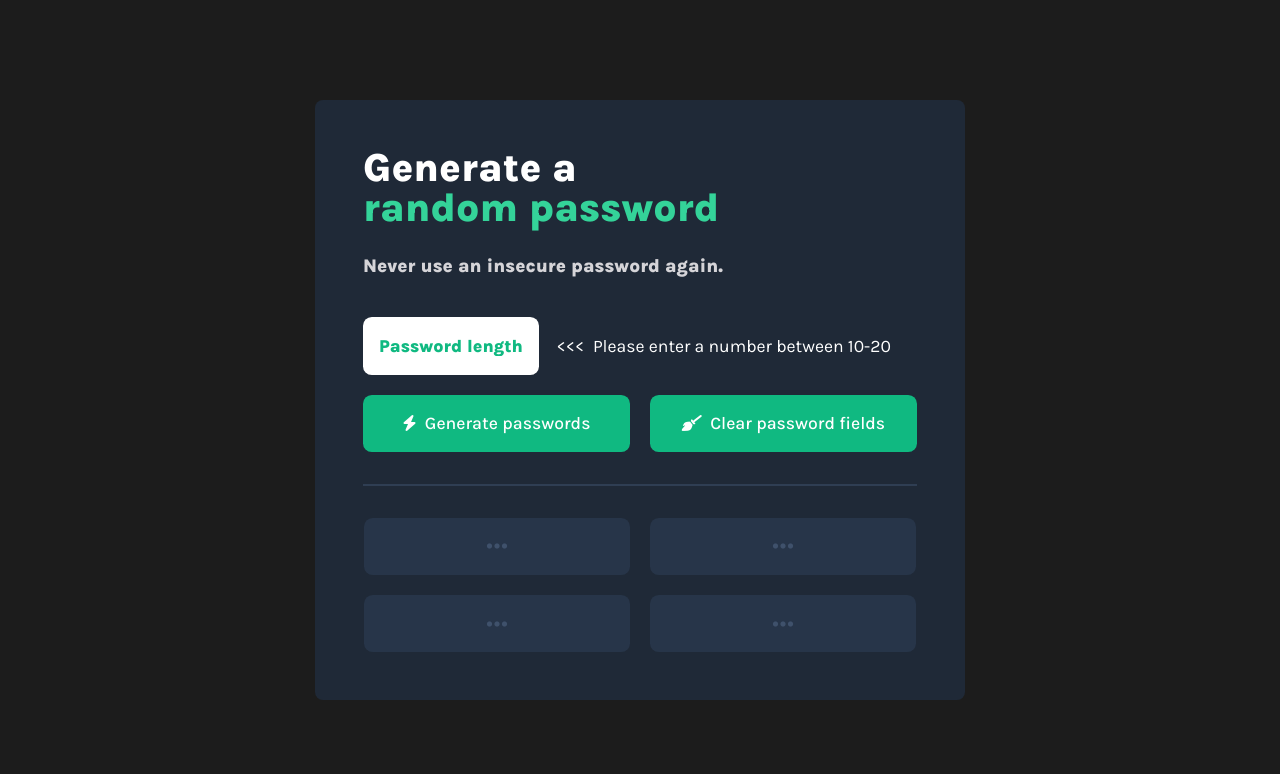
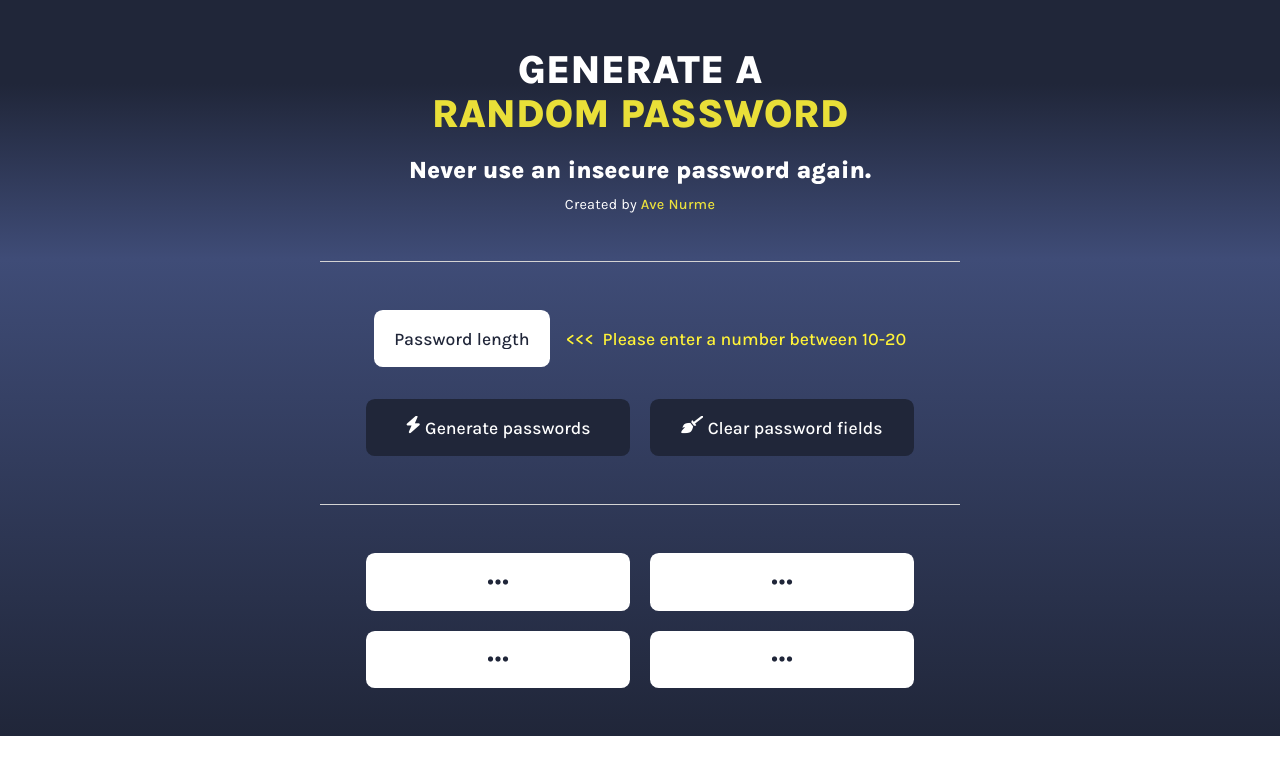
Before and after one commit to nurme-ave/random-password-generator, a plain HTML site: page index.html in a window 1280 px wide. Drawn offline with Linux system fonts and the light colour scheme.

Commit message:
redesigned the page 100%

```diff
--- a/index.html
+++ b/index.html
@@ -11,21 +11,24 @@
       rel="stylesheet"/>
     <link rel="stylesheet" href="https://cdnjs.cloudflare.com/ajax/libs/font-awesome/6.1.1/css/all.min.css" integrity="sha512-KfkfwYDsLkIlwQp6LFnl8zNdLGxu9YAA1QvwINks4PhcElQSvqcyVLLD9aMhXd13uQjoXtEKNosOWaZqXgel0g==" crossorigin="anonymous" referrerpolicy="no-referrer" />
     <link rel="stylesheet" href="style.css"/>
-    <title>Scrimba Solo Project - Random Password Generator</title>
+    <title>Random Password Generator</title>
   </head>
   <body>
     <main class="main-container">
-      <section class="card-container">
+      <section class="section-container">
 
-        <h2 class="card-heading">Generate a
-          <span class="card-heading-accent">random password</span>
-        </h2>
-        <h3 class="card-heading-supporting-text">
+        <div class="intro">
+          <h1 class="main-heading">Generate a
+            <span class="accent-text">random password</span>
+          </h1>
+          <p class="supporting-text">
             Never use an insecure password again.
-        </h3>
+          </p>
+          <p class="intro-footer">Created by <a href="https://www.avenurme.dev/" target="_blank">Ave Nurme</a></p>
+        </div>
 
-        <hr class="line top-line"/>
-
+        <div class="content">
+          <div class="password-generator">
             <div class="form-field">
               <form class="form" title="Number between 10-20">
                 <label for="user-input"></label>
@@ -44,15 +47,17 @@
               </button>
             </div>
 
-        <hr class="line"/>
-
-        <div class="password-boxes"></div>
-
+            <div class="password-boxes">
               <div class="notification-text">Copied!</div>
+            </div>
+          </div>
+        </div>
 
       </section>
     </main>
 
-    <script src="index.js"></script>
+    <script src="scripts/index.js" type="module"></script>
+    <script src="scripts/passwords.js" type="module"></script>
+    <script src="scripts/clipboard.js" type="module"></script>
   </body>
 </html>
--- a/index.js
+++ /dev/null
@@ -1,94 +0,0 @@
-const passwordBoxesMainEl = document.querySelector('.password-boxes');
-const userInput = document.getElementById('user-input');
-const instructionsText = document.querySelector('.instructions-text');
-const notificationText = document.querySelector('.notification-text');
-
-// Create a string starting from index 33 in the ASCII code
-const chars = String.fromCharCode(...Array(123).keys()).slice(33);
-
-// Create password boxes dynamically
-const numberOfPwrdBoxes = 4;
-for (let i = 0; i < numberOfPwrdBoxes; i++) {
-  let button = document.createElement('button');
-  button.classList.add('box');
-  button.innerHTML = `<i class="fa-solid fa-ellipsis three-dots-icon"></i>`;
-  passwordBoxesMainEl.appendChild(button);
-}
-
-const allPasswordBoxes = document.querySelectorAll('.box');
-
-// Event listeners
-document.querySelector('.generate-pwrd-button').addEventListener('click', displayPasswords);
-document.querySelector('.clear-all-fields-button').addEventListener('click', clearFields);
-passwordBoxesMainEl.addEventListener('click', copyToClipboard);
-
-document.querySelector('.form').addEventListener('submit', (e) => {
-  e.preventDefault();
-});
-
-userInput.addEventListener('click', () => {
-  if (instructionsText.style.color === 'red') {
-    instructionsText.style.color = 'white';
-  }
-});
-
-function displayPasswords() {
-  const lengthOfPassword = +userInput.value;
-  const isValidated =
-    userInput.value >= 10 && userInput.value <= 20 ? true : false;
-
-  if (isValidated) {
-    const randomPasswords = generatePasswords(lengthOfPassword);
-    fillPasswordBoxes(randomPasswords);
-  } else {
-    instructionsText.style.color = 'red';
-  }
-}
-
-function generatePasswords(userPasswordLength) {
-  let password = '';
-  let arrayOfPasswords = [];
-
-  for (let i = 0; i < userPasswordLength * numberOfPwrdBoxes; i++) {
-    password += chars.charAt(Math.floor(Math.random() * chars.length));
-    if (password.length === userPasswordLength) {
-      arrayOfPasswords.push(password);
-      password = '';
-    }
-  }
-  return arrayOfPasswords;
-}
-
-function fillPasswordBoxes(generatedPasswords) {
-  for (let i = 0; i < allPasswordBoxes.length; i++) {
-    allPasswordBoxes[i].textContent = generatedPasswords[i];
-  }
-}
-
-function copyToClipboard(e) {
-  if (e.target.tagName === 'BUTTON') {
-    const textToCopy = e.target.textContent;
-    navigator.clipboard
-      .writeText(textToCopy)
-      .then(() => {
-        notifyUser();
-      })
-      .catch((err) => {
-        alert(err);
-      });
-  }
-}
-
-function notifyUser() {
-  notificationText.classList.add('copied');
-  setTimeout(() => {
-    notificationText.classList.remove('copied');
-  }, 1000);
-}
-
-function clearFields() {
-  allPasswordBoxes.forEach((item) => {
-    item.innerHTML = '<i class="fa-solid fa-ellipsis three-dots-icon"></i>';
-  });
-  userInput.value = '';
-}
--- /dev/null
+++ b/scripts/index.js
@@ -0,0 +1,31 @@
+const passwordBoxesMainEl = document.querySelector('.password-boxes');
+const userInput = document.getElementById('user-input');
+const instructionsText = document.querySelector('.instructions-text');
+
+document.querySelector('.clear-all-fields-button').addEventListener('click', clearFields);
+
+// Create password boxes dynamically
+const numberOfPwrdBoxes = 4;
+for (let i = 0; i < numberOfPwrdBoxes; i++) {
+  let button = document.createElement('button');
+  button.classList.add('box');
+  button.innerHTML = `<i class="fa-solid fa-ellipsis three-dots-icon"></i>`;
+  passwordBoxesMainEl.appendChild(button);
+}
+
+const allPasswordBoxes = document.querySelectorAll('.box');
+
+userInput.addEventListener('click', () => {
+  if (instructionsText.style.color === 'red') {
+    instructionsText.style.color = '#fff338';
+  }
+});
+
+function clearFields() {
+  allPasswordBoxes.forEach((item) => {
+    item.innerHTML = '<i class="fa-solid fa-ellipsis three-dots-icon"></i>';
+  });
+  userInput.value = '';
+}
+
+export { passwordBoxesMainEl, userInput, instructionsText, numberOfPwrdBoxes, allPasswordBoxes };
--- a/style.css
+++ b/style.css
@@ -1,81 +1,122 @@
-/* General Styling */
+:root {
+  --white: #fff;
+  --yellow: #fff338;
+  --midnight-express: rgb(32, 38, 57);
+  --main-background: linear-gradient(to bottom, rgba(32, 38, 57, 1) 11.4%, rgba(63, 76, 119, 1) 35.2%, rgba(32, 38, 57, 1) 100%);
+}
+
 * {
   margin: 0;
   padding: 0;
   box-sizing: border-box;
   font-family: 'Karla', sans-serif;
+  overflow-x: hidden;
 }
 
 .main-container {
+  background: var(--main-background);
+}
+
+.section-container {
   display: flex;
+  flex-direction: column;
   justify-content: center;
   align-items: center;
   width: 100vw;
-  height: 100vh;
-  background-color: #1c1c1c;
+  height: 100%;
+  max-width: 1440px;
+  margin: 0 auto;
+  background: var(--main-background);
 }
 
-.card-container {
-  position: relative;
+.intro {
   display: flex;
   flex-direction: column;
   justify-content: center;
-  width: 650px;
-  height: 600px;
-  padding: 3em;
-  border-radius: 0.5em;
-  background-color: #1f2937;
+  align-items: center;
+  width: 90vw;
+  padding: 3em 2em;
+  border-bottom: 1px solid lightgray;
 }
 
-.card-heading {
-  width: 100%;
-  color: #fff;
+.main-heading {
   font-size: 2.5rem;
   font-weight: 800;
-  line-height: 40px;
+  line-height: 1.1;
+  text-align: center;
+  text-transform: uppercase;
+  color: var(--white);
 }
 
-.card-heading-accent {
+.accent-text {
   display: block;
-  color: #34d399;
-  padding-bottom: 0.6em;
-  font-size: 2.5rem;
-  font-weight: 800;
+  margin-bottom: .5em;
+  text-align: center;
+  overflow: hidden;
+  color: var(--yellow);
+  opacity: .9;
 }
 
-.card-heading-supporting-text {
-  color: #d5d4d8;
-  padding-bottom: 2em;
-  line-height: 28px;
+.supporting-text {
+  margin-bottom: .5em;
+  font-size: 1.5rem;
+  font-weight: 600;
+  text-align: center;
+  color: var(--white);
 }
 
-.line {
-  border: 1px solid #2f3e53;
-  margin: 2em 0;
+.intro-footer {
+  font-size: .9rem;
+  letter-spacing: 0.02em;
+  color: var(--white);
 }
 
-.top-line {
-  display: none;
+.intro-footer a {
+  font-weight: 500;
+  text-decoration: none;
+  color: var(--yellow);
+  opacity: .9;
+  cursor: pointer;
+}
+
+.content {
+  display: flex;
+  flex-direction: column;
+  justify-content: center;
+  align-items: center;
+  width: 100vw;
+}
+
+.password-generator {
+  display: flex;
+  flex-direction: column;
+  justify-content: center;
+  align-items: center;
+  width: 90vw;
 }
 
 .form-field {
   display: flex;
+  flex-direction: column-reverse;
+  justify-content: center;
+  align-items: center;
   width: 100%;
-  margin-bottom: 1.25em;
+  padding: 3em 0;
+  gap: 1em;
 }
 
 .form input {
   width: 10em;
   height: 3.25em;
   padding: 0.75em;
-  font-weight: 700;
+  font-weight: 500;
   font-size: 1.1rem;
   text-align: center;
   border: none;
   border-radius: 0.5em;
-  color: #10b981;
-  background-color: #fff;
-  outline: #fff;
+  color: var(--midnight-express);
+  background-color: var(--white);
+  outline: var(--white);
   cursor: text;
 }
 
@@ -84,7 +125,7 @@
 }
 
 ::placeholder {
-  color: #10b981;
+  color: var(--midnight-express);
 }
 
 /*
@@ -101,30 +142,44 @@
   -moz-appearance: textfield;
 }
 
-.chevron-down {
+.three-arrows {
   display: none;
 }
 
 .instructions-text {
   font-size: 1.1rem;
-  color: #fff;
-  margin: auto 1em;
+  font-weight: 500;
+  color: var(--yellow);
 }
 
-.three-arrows {
-  margin-right: .25em;
+.chevron-down {
+  display: block;
+  color: var(--white);
 }
 
-.button-group {
+.button-group,
+.password-boxes {
   display: flex;
-  justify-content: space-between;
+  flex-direction: column;
+  justify-content: center;
+  align-items: center;
   width: 100%;
   gap: 1.25em;
 }
 
+.password-boxes {
+  position: relative;
+  padding: 3em 0;
+}
+
+.button-group {
+  padding-bottom: 3em;
+  border-bottom: 1px solid lightgray;
+}
+
 .generate-pwrd-button,
 .clear-all-fields-button {
-  flex: 1;
+  width: 15em;
   height: 3.25em;
   padding: 0.75em;
   font-size: 1.1rem;
@@ -132,76 +187,60 @@
   line-height: 24px;
   border: none;
   border-radius: 0.5em;
-  color: #fff;
-  background-color: #10b981;
+  color: var(--white);
+  background-color: var(--midnight-express);
   cursor: pointer;
 }
 
 .generate-pwrd-button:hover,
 .clear-all-fields-button:hover {
-  color: #000;
-  font-weight: 500;
-}
-
-.button-group-icon {
-  font-size: 1rem;
-  margin-right: 0.25em;
-}
-
-.password-boxes {
-  display: flex;
-  flex-wrap: wrap;
-  justify-content: center;
-  align-items: center;
-  width: 100%;
-  gap: 1.25em;
-}
-
-.password-boxes > * {
-  flex-basis: 48%;
+  color: var(--midnight-express);
+  background-color: var(--yellow);
+  opacity: .9;
+  outline: 0;
 }
 
 .box {
   display: flex;
   justify-content: center;
   align-items: center;
+  width: 15em;
   height: 3.25em;
   padding: 0.75em;
   font-size: 1.1rem;
+  font-weight: 500;
   border: none;
   border-radius: 0.5em;
-  color: #5def92;
-  background-color: #273549;
+  color: var(--midnight-express);
+  background-color: var(--white);
   cursor: pointer;
 }
 
-.box:hover {
-  color: #fff;
-}
-
 .three-dots-icon {
-  color: #3F516B;
+  color: var(--midnight-express);
   font-size: 1.5rem;
 }
 
 .notification-text {
   position: absolute;
+  top: 50%;
   left: 50%;
-  bottom: 15%;
-  transform: translateX(-50%);
+  transform: translate(-50%, -50%);
   opacity: 0;
   visibility: hidden;
-  padding: 0.75em;
+  padding: 1em 1.5em;
   font-size: 1.2rem;
-  font-weight: 800;
+  font-weight: 600;
+  border: 1px solid #000;
   border-radius: 0.5em;
-  color: #273549;
-  background-color: #d5d4d8;
+  color: var(--midnight-express);
+  background-color: var(--yellow);
 }
 
 .notification-text.copied {
   animation: copied 1s ease-in-out;
   visibility: visible;
+  opacity: .1;
 }
 
 @keyframes copied {
@@ -218,66 +257,122 @@
 
 
 /* MEDIA QUERIES */
-@media screen and (max-width: 604.98px) {
-  .main-container {
-    height: auto;
+@media screen and (min-width: 500px) {
+  .intro,
+  .password-generator {
+    width: 75vw;
+  }
+}
+
+@media screen and (min-width: 768px) {
+  .form-field {
+    flex-direction: row;
+    padding: 3em 0 2em;
   }
 
-  .card-container {
-    width: 100%;
-    height: auto;
-    justify-content: flex-start;
-    align-items: center;
-    text-align: center;
-    padding: 2em 1em;
-    border-radius: 0;
+  .chevron-down {
+    display: none;
   }
 
-  .card-heading-supporting-text {
+  .three-arrows {
+    display: flex;
+    margin-right: .5em;
+  }
+
+  .instructions-text {
+    display: flex;
+  }
+
+  .button-group,
+  .password-boxes  {
+    flex-direction: row;
+  }
+
+  .password-boxes {
+    flex-wrap: wrap;
+  }
+}
+
+@media screen and (min-width: 1024px) {
+  .intro,
+  .password-generator {
+    width: 60vw;
+  }
+}
+
+@media screen and (min-width: 1200px) {
+  .intro,
+  .password-generator {
+    width: 50vw;
+  }
+}
+
+@media screen and (min-width: 1440px) {
+  .section-container{
+    flex-direction: row;
+    height: 100vh;
+  }
+
+  .section-container > * {
+    flex-basis: 100%;
+  }
+
+  .main-heading {
+    font-size: 5rem;
+    line-height: 1;
+  }
+
+  .supporting-text {
+    font-size: 2rem;
+  }
+
+  .intro-footer {
+    font-size: 1rem;
+  }
+
+  .main-heading,
+  .accent-text,
+  .supporting-text,
+  .intro-footer{
+    width: 100%;
+    text-align: right;
+  }
+
+  .intro,
+  .button-group {
+    border-bottom: none;
+  }
+
+  .intro,
+  .content {
+    height: 500px;
+  }
+
+  .intro {
+    padding: 3em 4.25em 3em;
+    border-right: 1px solid lightgray;
+  }
+
+  .content {
+    padding: 0 4.25em;
+  }
+
+  .button-group {
     padding-bottom: 0;
   }
 
-  .line {
-    width: 85%;
+  .password-generator {
+    justify-content: flex-start;
+    width: 100%;
   }
 
-  .top-line {
-    display: block;
+  .form-field,
+  .button-group,
+  .password-boxes {
+    justify-content: flex-start;
   }
 
-  .three-arrows {
-    display: none;
-  }
-
-  .instructions-text {
-    margin: auto .5em;
-  }
-
-  .chevron-down {
-    display: block;
-    color: #fff;
-  }
-
-  .form-field {
-    flex-direction: column-reverse;
-    gap: 1em;
-  }
-
-  .button-group,
-  .password-boxes {
-    flex-direction: column;
-    justify-content: center;
-    align-items: center;
-    gap: 1.25em;
-  }
-
-  .generate-pwrd-button,
-  .clear-all-fields-button,
-  .box {
-    width: 15em;
-    }
-
   .notification-text {
-    bottom: 30%;
+    left: 47%;
   }
 }
```
Also changed, not shown: scripts/clipboard.js (added, +26 -0 lines), scripts/passwords.js (added, +42 -0 lines), random-password-generator.png (deleted), random-password-generator_760.png (added), 1 other file. Lines whose indentation alone changed are shown as unchanged.
